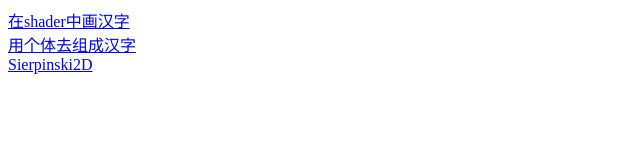
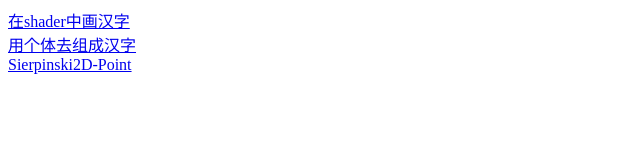
Before and after one commit to OhBonsai/CG2017, a website: page index.html in a window 1280 px wide. Shown: the full height of the page, 0-640 px from the left. Drawn offline with Linux system fonts and the light colour scheme.

Commit message:
a little change

```diff
--- a/index.html
+++ b/index.html
@@ -10,6 +10,6 @@
     <br>
     <a href="./demo/showHanZiByShape/index.html">用个体去组成汉字</a>
     <br>
-    <a href="./demo/2D-Sierpinski.html">Sierpinski2D</a>
+    <a href="demo/2D-Sierpinski-Point.html">Sierpinski2D-Point</a>
 </body>
 </html>
```
Also changed, not shown: demo/2D-Sierpinski-Point.html (renamed from demo/2D-Sierpinski.html).
